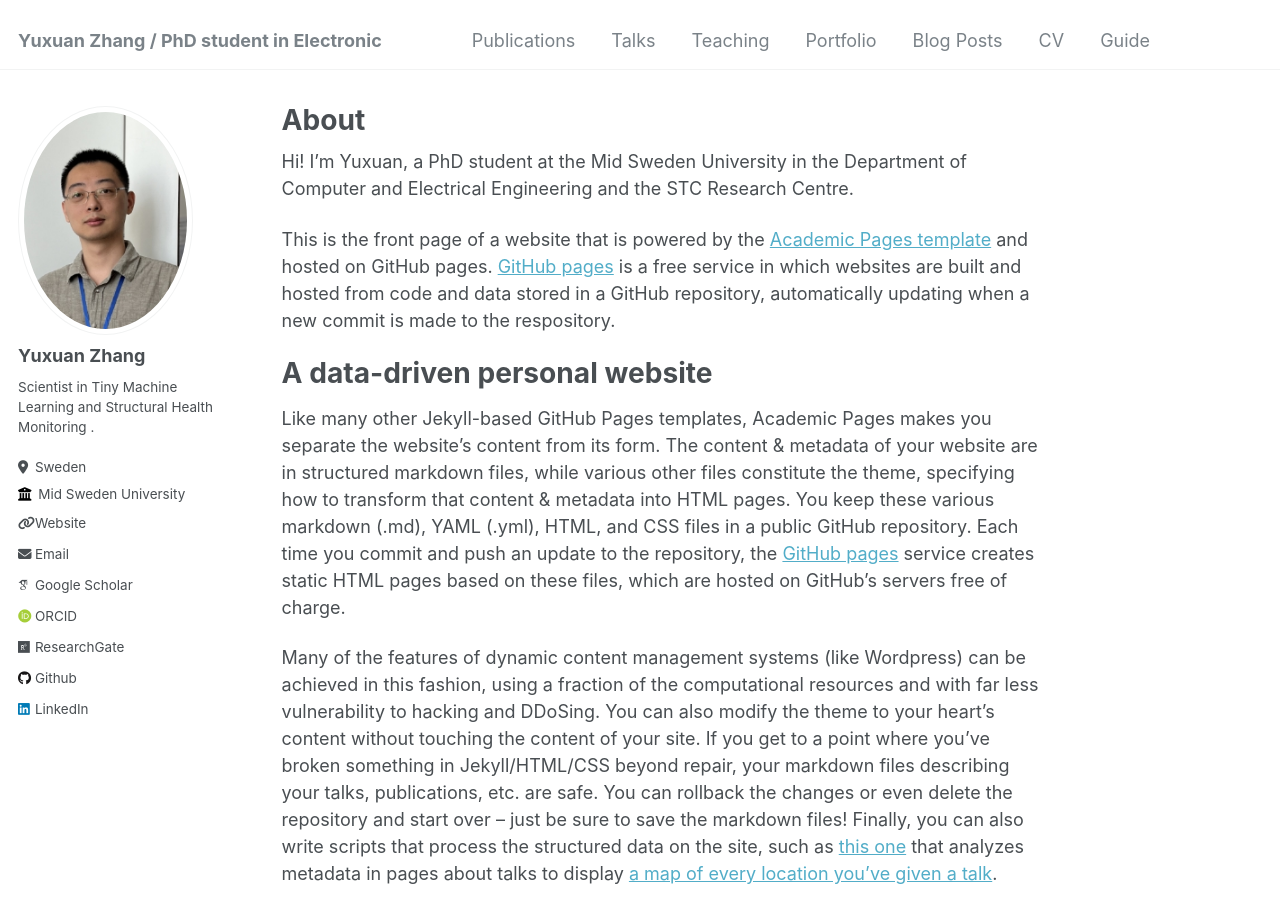
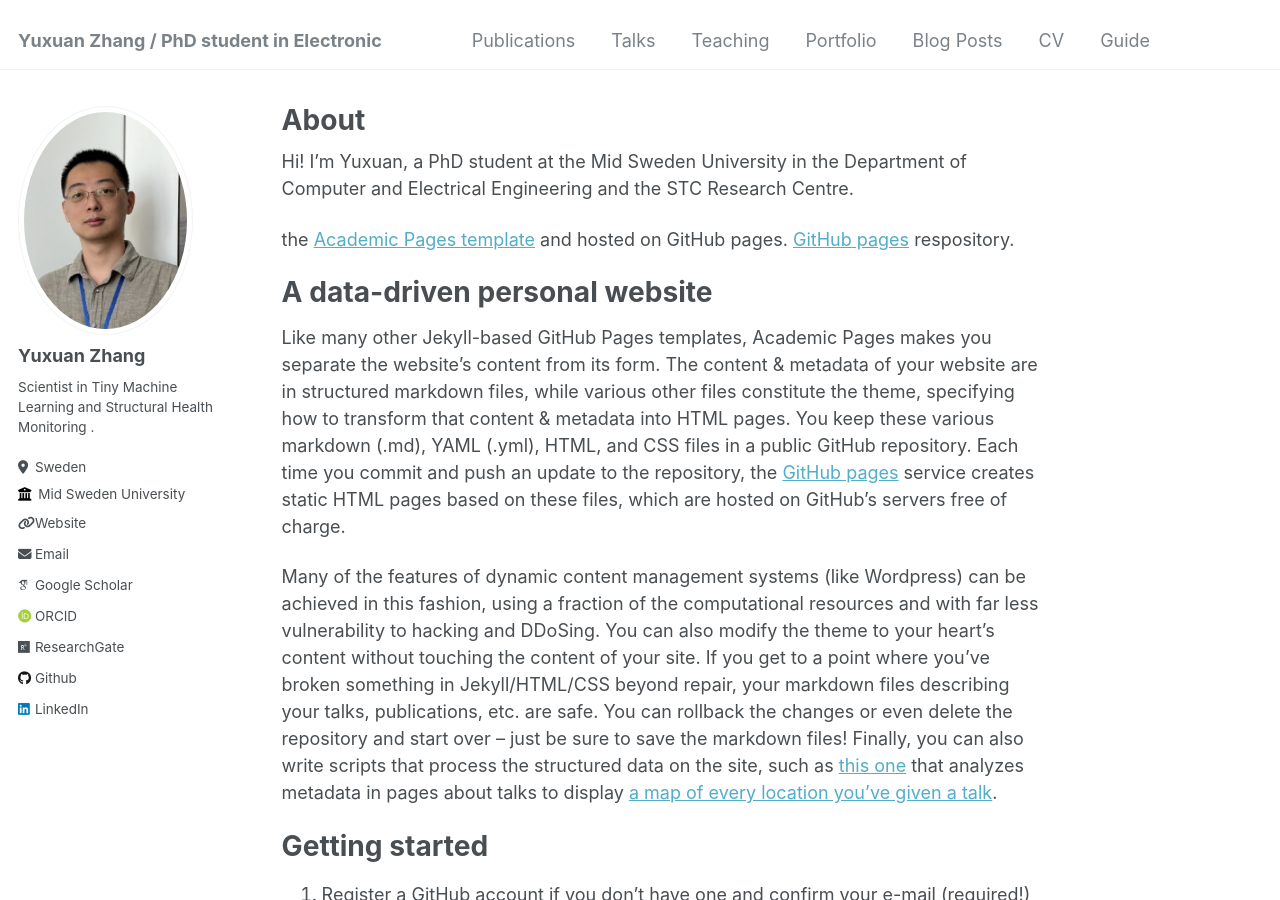
Before and after one commit to YuxuanZhang-96/YuxuanZhang-96.github.io, a Jekyll site: the page built from _pages/about.md, in a window 1280 px wide and 900 px high. Built offline with Jekyll 4.4.1, drawn with Linux system fonts in a browser that asks for light colours; some web fonts are replaced.

Commit message:
Update about.md

```diff
--- a/_pages/about.md
+++ b/_pages/about.md
@@ -9,7 +9,7 @@ redirect_from:
 
 Hi! I’m Yuxuan, a PhD student at the Mid Sweden University in the Department of Computer  and Electrical Engineering and the STC Research Centre.
 
-This is the front page of a website that is powered by the [Academic Pages template](https://github.com/academicpages/academicpages.github.io) and hosted on GitHub pages. [GitHub pages](https://pages.github.com) is a free service in which websites are built and hosted from code and data stored in a GitHub repository, automatically updating when a new commit is made to the respository.
+the [Academic Pages template](https://github.com/academicpages/academicpages.github.io) and hosted on GitHub pages. [GitHub pages](https://pages.github.com) respository.
 
 A data-driven personal website
 ======
```
